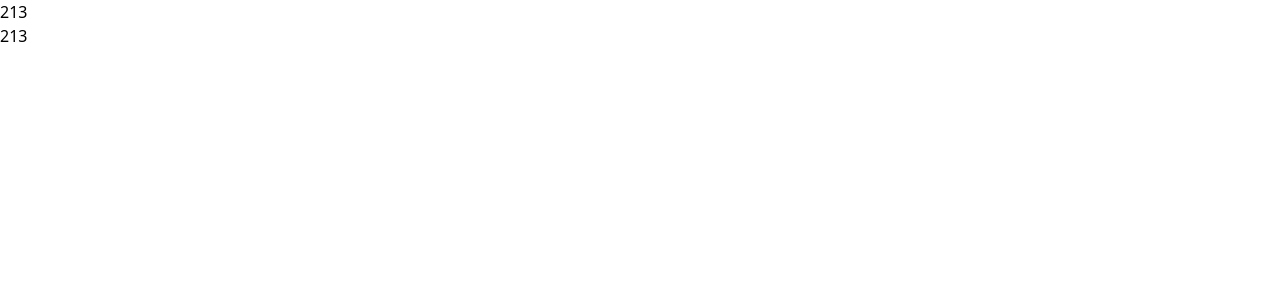
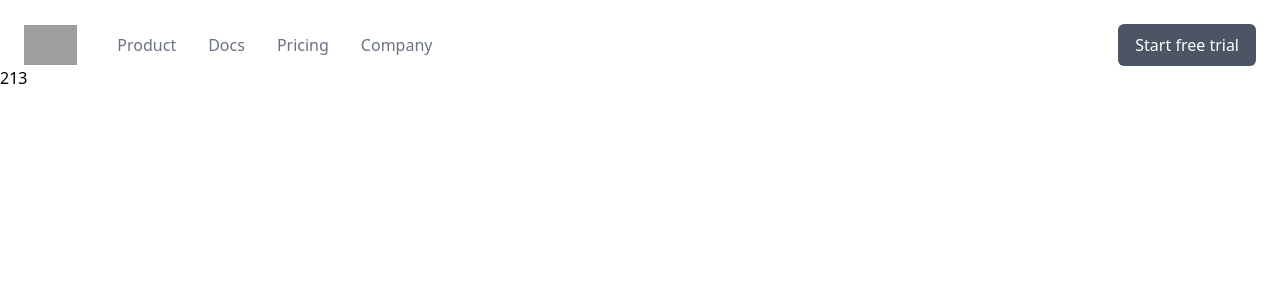
Before and after one commit to RustLoverTheCoder/edge-web, a Next.js app: page /docs in a window 1280 px wide. Shown: the top 300 px of the page. Built offline with nearby package versions, Linux system fonts and the light colour scheme; grey boxes are pictures that could not be loaded.

Commit message:
feat: add docs layout

```diff
--- a/app/(docs)/docs/layout.tsx
+++ b/app/(docs)/docs/layout.tsx
@@ -1,5 +1,6 @@
 import Link from 'next/link'
 import { Navigation, Prose } from 'components/docs'
+import Header from 'components/pricing/header'
 
 const navigation = [
   {
@@ -61,7 +62,7 @@ const navigation = [
 export default function RootLayout({ children }: { children: React.ReactNode }) {
   return (
     <>
-      <div>213</div>
+      <Header />
       {children}
     </>
   )
```
